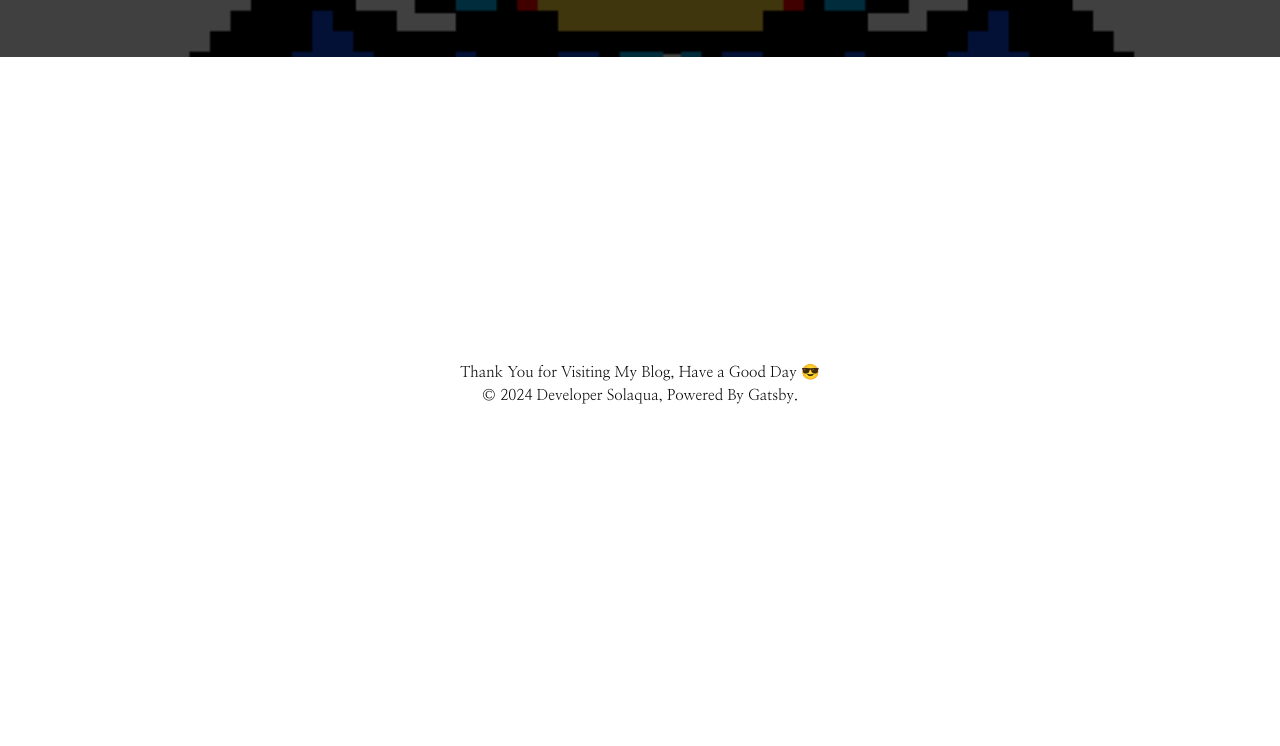
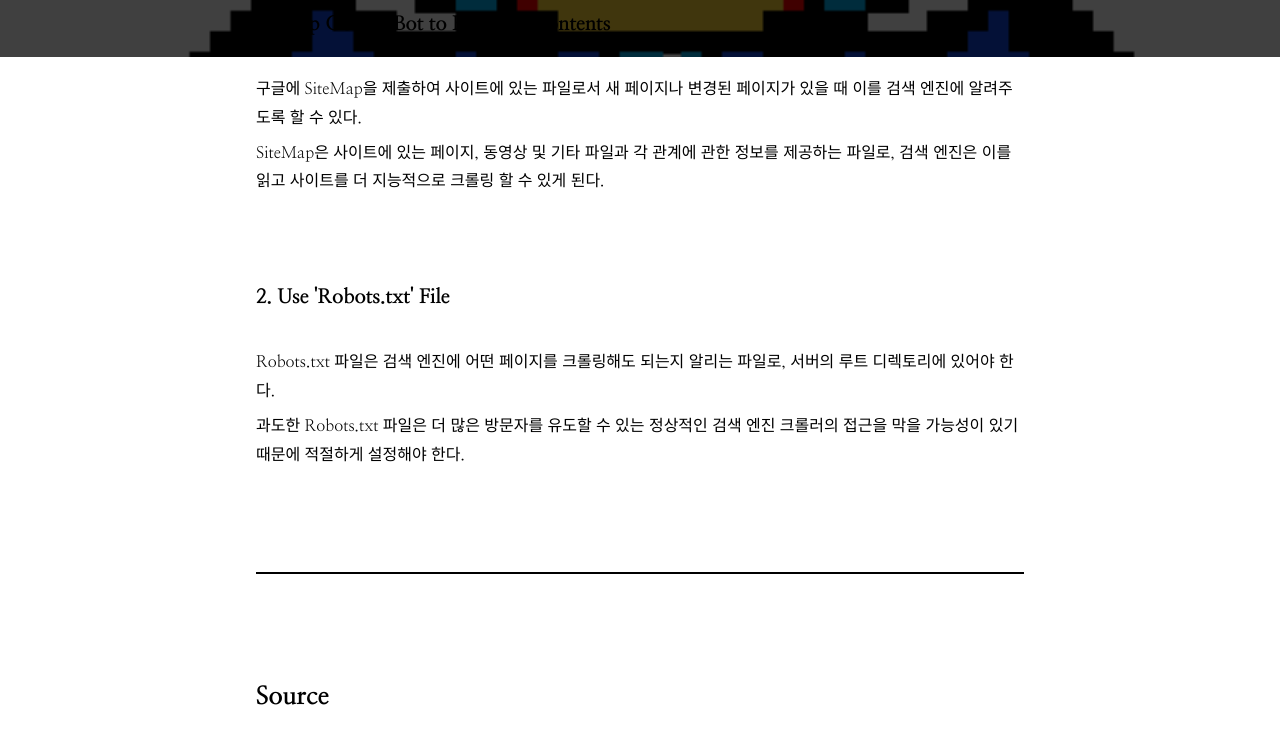
Before and after one commit to sjquant/gatsby-practice, a Gatsby site: page /test2/ in a window 1280 px wide. Shown: the part 343-1089 px from the top of the page. Before the commit the page ends 800 px from the top, so only its background shows below. Built offline with nearby package versions, Linux system fonts and the light colour scheme; Gatsby itself is replaced by a stand-in of ours.

Commit message:
Implement PostContent

```diff
--- /dev/null
+++ b/src/components/post/PostContent.tsx
@@ -0,0 +1,137 @@
+import React, { FunctionComponent } from 'react'
+import styled from '@emotion/styled'
+
+interface PostContentProps {
+  html: string
+}
+
+
+const MarkdownRenderer = styled.div`
+  // Renderer Style
+  display: flex;
+  flex-direction: column;
+  width: 768px;
+  margin: 0 auto;
+  padding: 100px 0;
+  word-break: break-all;
+
+  // Markdown Style
+  line-height: 1.8;
+  font-size: 16px;
+  font-weight: 400;
+
+  // Apply Padding Attribute to All Elements
+  p {
+    padding: 3px 0;
+  }
+
+  // Adjust Heading Element Style
+  h1,
+  h2,
+  h3 {
+    font-weight: 800;
+    margin-bottom: 30px;
+  }
+
+  * + h1,
+  * + h2,
+  * + h3 {
+    margin-top: 80px;
+  }
+
+  hr + h1,
+  hr + h2,
+  hr + h3 {
+    margin-top: 0;
+  }
+
+  h1 {
+    font-size: 30px;
+  }
+
+  h2 {
+    font-size: 25px;
+  }
+
+  h3 {
+    font-size: 20px;
+  }
+
+  // Adjust Quotation Element Style
+  blockquote {
+    margin: 30px 0;
+    padding: 5px 15px;
+    border-left: 2px solid #000000;
+    font-weight: 800;
+  }
+
+  // Adjust List Element Style
+  ol,
+  ul {
+    margin-left: 20px;
+    padding: 30px 0;
+  }
+
+  // Adjust Horizontal Rule style
+  hr {
+    border: 1px solid #000000;
+    margin: 100px 0;
+  }
+
+  // Adjust Link Element Style
+  a {
+    color: #4263eb;
+    text-decoration: underline;
+  }
+
+  // Adjust Code Style
+  pre[class*='language-'] {
+    margin: 30px 0;
+    padding: 15px;
+    font-size: 15px;
+
+    ::-webkit-scrollbar-thumb {
+      background: rgba(255, 255, 255, 0.5);
+      border-radius: 3px;
+    }
+  }
+
+  code[class*='language-'],
+  pre[class*='language-'] {
+    tab-size: 2;
+  }
+
+  // Markdown Responsive Design
+  @media (max-width: 768px) {
+    width: 100%;
+    padding: 80px 20px;
+    line-height: 1.6;
+    font-size: 14px;
+
+    h1 {
+      font-size: 23px;
+    }
+
+    h2 {
+      font-size: 20px;
+    }
+
+    h3 {
+      font-size: 17px;
+    }
+
+    img {
+      width: 100%;
+    }
+
+    hr {
+      margin: 50px 0;
+    }
+  }
+`
+
+const PostContent: FunctionComponent<PostContentProps> = function ({ html }) {
+  return <MarkdownRenderer dangerouslySetInnerHTML={{ __html: html }} />
+}
+
+export default PostContent
--- a/src/templates/PostTemplate.tsx
+++ b/src/templates/PostTemplate.tsx
@@ -3,6 +3,7 @@
 import MainLayout from '@/components/common/MainLayout'
 import PostHead from '@/components/post/PostHead'
 import type { PostFrontmatterType } from '@/types/post'
+import PostContent from '@/components/post/PostContent'
 
 export type PostPageItemType = {
   node: {
@@ -47,6 +48,7 @@
         categories={categories}
         thumbnail={gatsbyImageData}
       />
+      <PostContent html={html} />
     </MainLayout>)
 }
 
```
